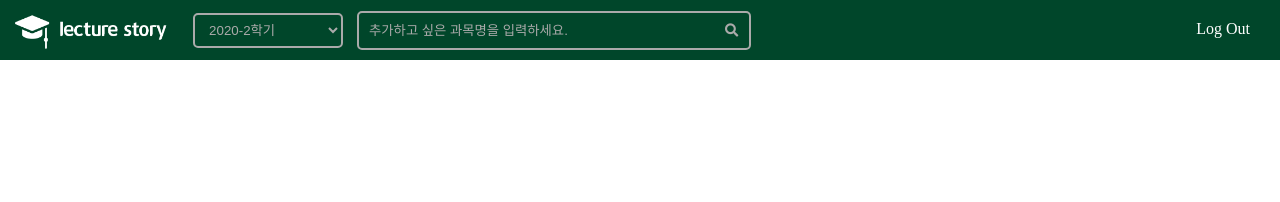
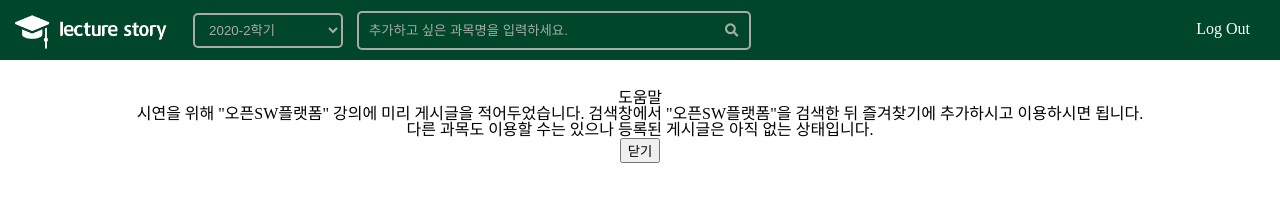
Before and after one commit to sujeong000/Lecture_Story, a website: page public/html/board.html in a window 1280 px wide. Drawn offline with nearby package versions, Linux system fonts and the light colour scheme.

Commit message:
팝업창 html 추가

```diff
--- a/public/html/board.html
+++ b/public/html/board.html
@@ -44,6 +44,17 @@
         </div>
         <div class="container">
             <div class="sections"></div>
+            <div class="modal">
+                <div class="modal-content">
+                    <h1 class="title">도움말</h1>
+                    <div class="ment">
+                        시연을 위해 "오픈SW플랫폼" 강의에 미리 게시글을 적어두었습니다.
+                        검색창에서 "오픈SW플랫폼"을 검색한 뒤 즐겨찾기에 추가하시고 이용하시면 됩니다.
+                        다른 과목도 이용할 수는 있으나 등록된 게시글은 아직 없는 상태입니다.
+                    </div>
+                    <button class="close-button">닫기</button>
+                </div>
+            </div>
         </div>
     </div>
     <script type="text/javascript" src="../javascript/board.js"></script>
--- a/public/javascript/board.js
+++ b/public/javascript/board.js
@@ -119,3 +119,7 @@ firebase.auth().onAuthStateChanged(function (user) {
         }
     }
 });
+
+// 안내 팝업창
+var modal = document.querySelector(".modal");
+var closeButton = document.querySelector(".close-button");
```
